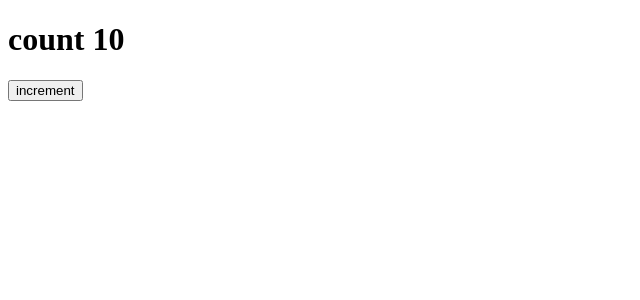
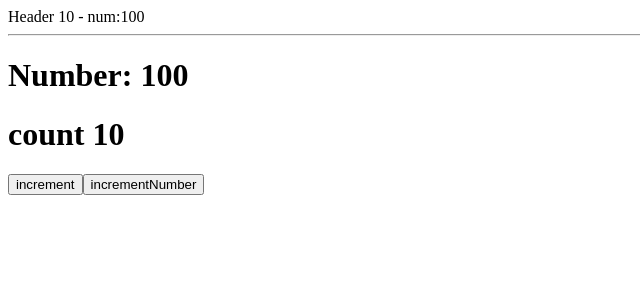
Before and after one commit to sagartmg2/m-f-react-next, a Next.js app in the folder my-app/: page /counter in a window 1280 px wide. Shown: the top 300 px of the page, without its empty margins (0-640 px from the left). Built offline with nearby package versions, Linux system fonts and the light colour scheme.

Commit message:
useState

```diff
--- /dev/null
+++ b/my-app/components/Header.js
@@ -0,0 +1,12 @@
+import React from 'react'
+
+export default function Header(props) {  // {count:100,number:1000}
+    console.log("header-rednder")
+    return (
+        <>
+            <div>Header {props.count} - num:{props.number}</div>
+            <hr />
+        </>
+
+    )
+}
--- a/my-app/package.json
+++ b/my-app/package.json
@@ -9,6 +9,7 @@
     "lint": "next lint"
   },
   "dependencies": {
+    "axios": "^1.3.6",
     "next": "13.3.0",
     "react": "18.2.0",
     "react-dom": "18.2.0"
--- a/my-app/pages/counter.js
+++ b/my-app/pages/counter.js
@@ -1,10 +1,17 @@
 import { useState } from "react"
-
+import Header from "@/components/Header"
 
 export default function counter() {
+
+    console.log("top");
+
     let inital_value = 10
+    // let number = 100
+    let time = "10pxm"
 
     let [count, setCount] = useState(inital_value)  // returns [ 10, mutaterFunction     ]
+
+    let [number, setNumber] = useState(100)  //   [ 100 , mutatorFunction    ]
 
     function increment() {
         console.log("increment")
@@ -14,13 +21,33 @@ export default function counter() {
         setCount(++count)
     }
 
+    function incrementNumber() {
+        // number = number + 1
+        // number++
+        // console.log("increment", number);
 
-    console.log("re-render")
+
+        setNumber(number + 1)  //101
+
+        // setNumber((prev) => { return prev + 1 })
+        // setNumber((prev) => { return prev + 1 })
+        // setNumber((prev) => { return prev + 1 })
+
+        console.log("updated-number", number)
+    }
+
+
+
+
+    console.log("counter-re-render")
 
     return (
         <>
+            <Header count={count} number={number} />
+            <h1>Number: {number}</h1>
             <h1>count<span id="count"> {count} </span> </h1>
             <button onClick={increment}>increment</button>
+            <button onClick={incrementNumber}>incrementNumber</button>
         </>
     )
 }
--- a/my-app/pages/users.js
+++ b/my-app/pages/users.js
@@ -251,7 +251,6 @@ function Users() {
                 }
             </tbody>
         </table>
-
     </>
 
 
```
Also changed, not shown: my-app/pages/fetch-users.js (added, +22 -0 lines), my-app/pages/login.jsx (added, +23 -0 lines), 1 other file (tests, documents, lock files or other folders).
